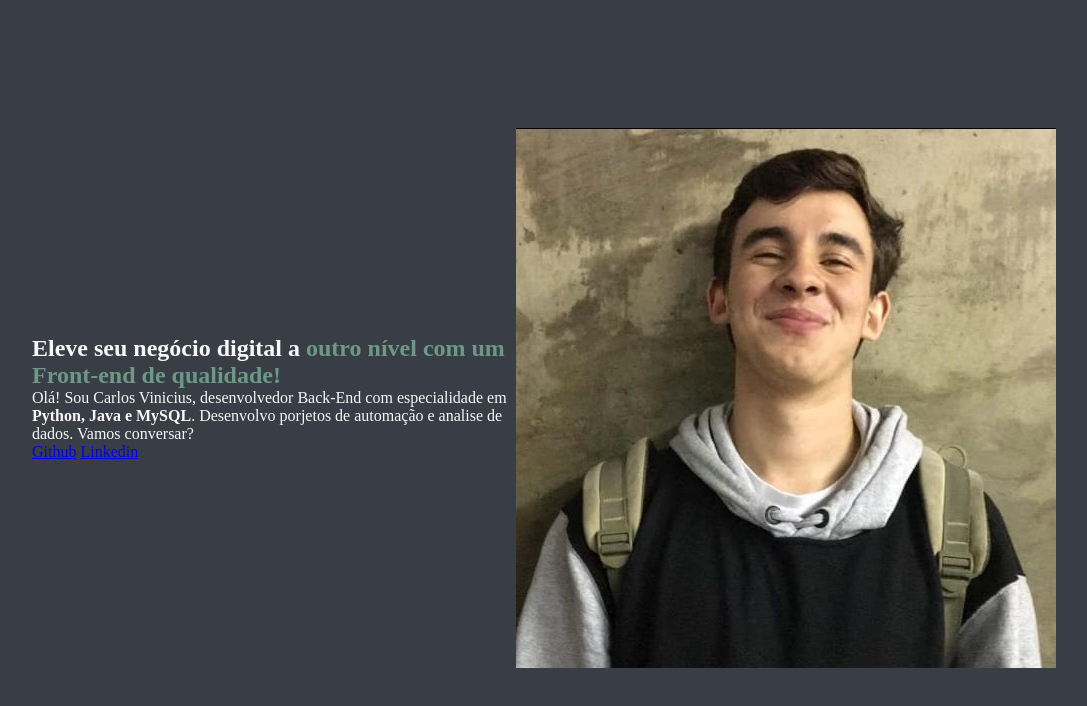
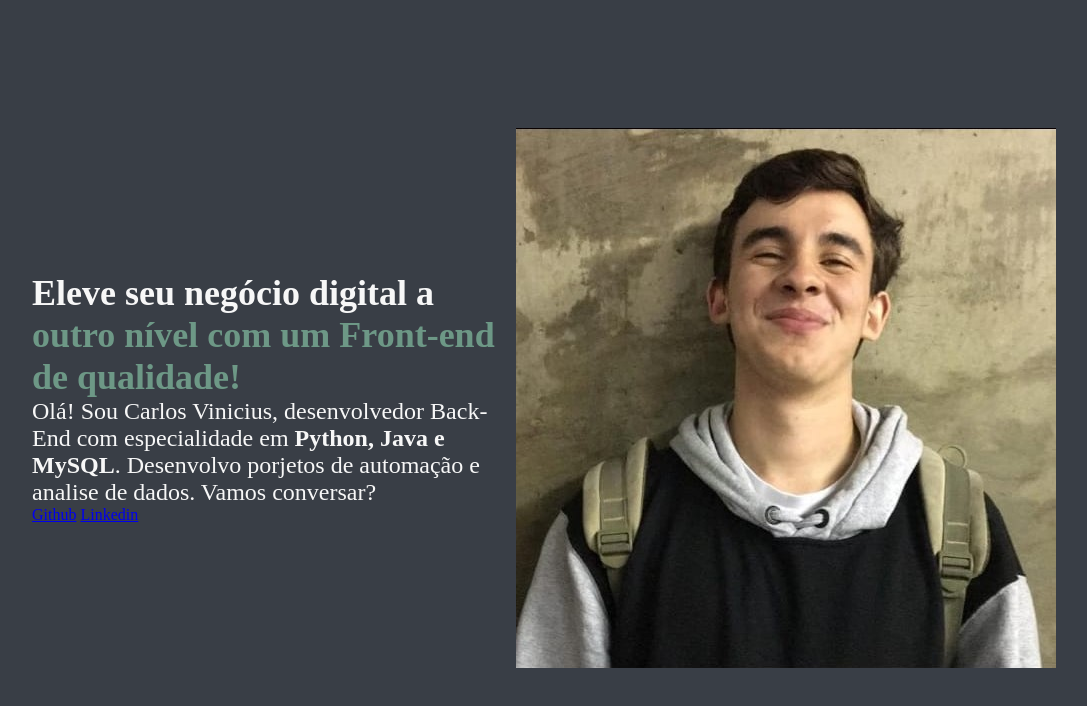
Before and after one commit to carlosvinicius-ai/AluraCurso-Front-End, a plain HTML site: page ProjetoPortfolio/HTML_CSS-Classes_Flexbox/index.html in a window 1280 px wide. Shown: the whole page, without its empty margins (96-1183 px from the left). Drawn offline with Linux system fonts and the light colour scheme.

Commit message:
customizando texto

```diff
--- a/ProjetoPortfolio/HTML_CSS-Classes_Flexbox/index.html
+++ b/ProjetoPortfolio/HTML_CSS-Classes_Flexbox/index.html
@@ -10,9 +10,9 @@
 <body>
 
     <main class="apresentacao">
-        <section>
-            <h1>Eleve seu negócio digital a <strong class="titulo-destaque">outro nível com um Front-end de qualidade!</strong></h1>
-            <p>Olá! Sou Carlos Vinicius, desenvolvedor Back-End com especialidade em <strong>Python, Java e MySQL</strong>. Desenvolvo porjetos de automação e analise de dados. Vamos conversar?</p>
+        <section class="apresentacao__conteudo">
+            <h1 class="apresentacao__conteudo__titulo">Eleve seu negócio digital a <strong class="titulo-destaque">outro nível com um Front-end de qualidade!</strong></h1>
+            <p class="apresentacao__conteudo__texto">Olá! Sou Carlos Vinicius, desenvolvedor Back-End com especialidade em <strong>Python, Java e MySQL</strong>. Desenvolvo porjetos de automação e analise de dados. Vamos conversar?</p>
 
             <a href="https://github.com/carlosvinicius-ai">Github</a>
             <a href="https://www.linkedin.com/in/carlosvini/">Linkedin</a>
--- a/ProjetoPortfolio/HTML_CSS-Classes_Flexbox/style.css
+++ b/ProjetoPortfolio/HTML_CSS-Classes_Flexbox/style.css
@@ -1,4 +1,4 @@
-*{
+* {
     margin: 0;
     padding: 0;
     border: 0;
@@ -11,14 +11,25 @@ body {
     color: #F7F7F7;
 }
 
-.titulo-destaque{
+.titulo-destaque {
     color: #6D9886;
 }
 
-.apresentacao{
+.apresentacao {
     margin:10%;
     display: flex;
     align-items: center;
     justify-content: space-between;
+}
 
+.apresentacao__conteudo {
+    width: 615px;
 }
+
+.apresentacao__conteudo__titulo {
+    font-size: 36px;
+}
+
+.apresentacao__conteudo__texto {
+    font-size: 24px;
+}
```
